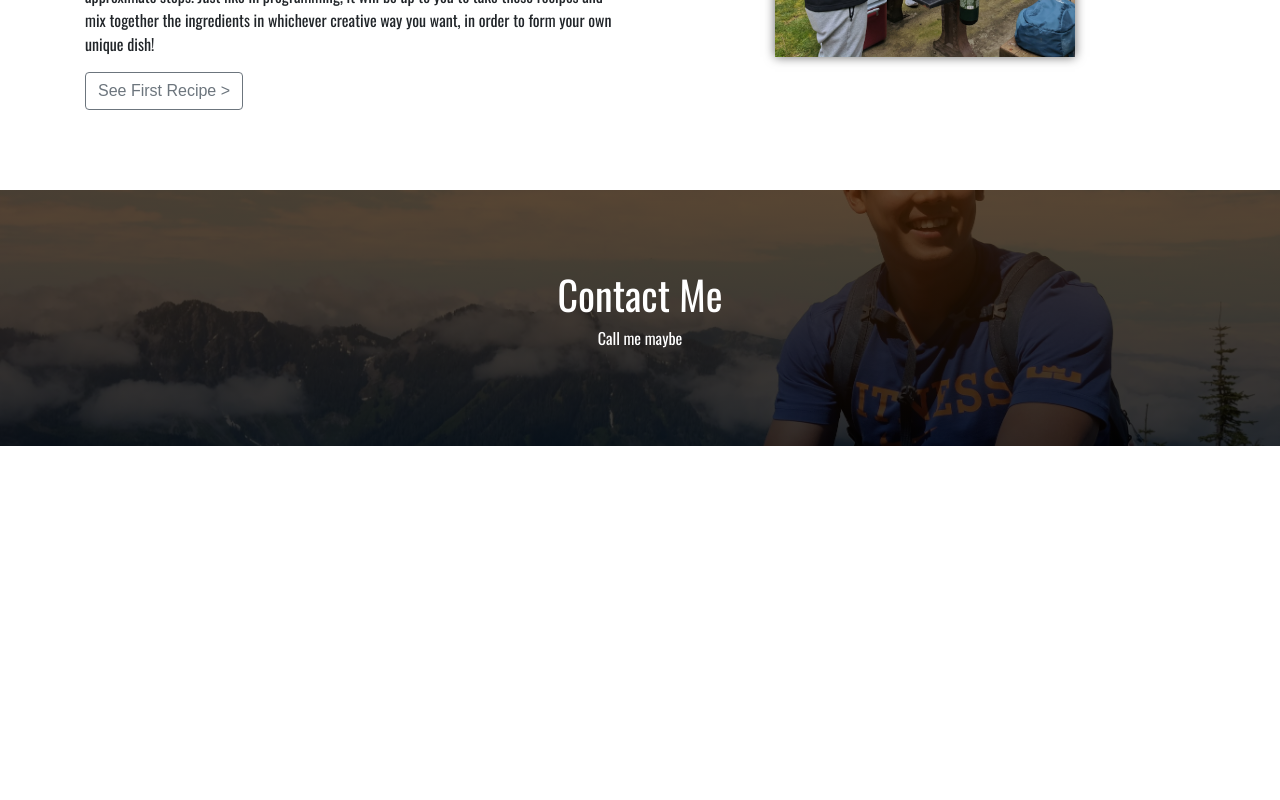
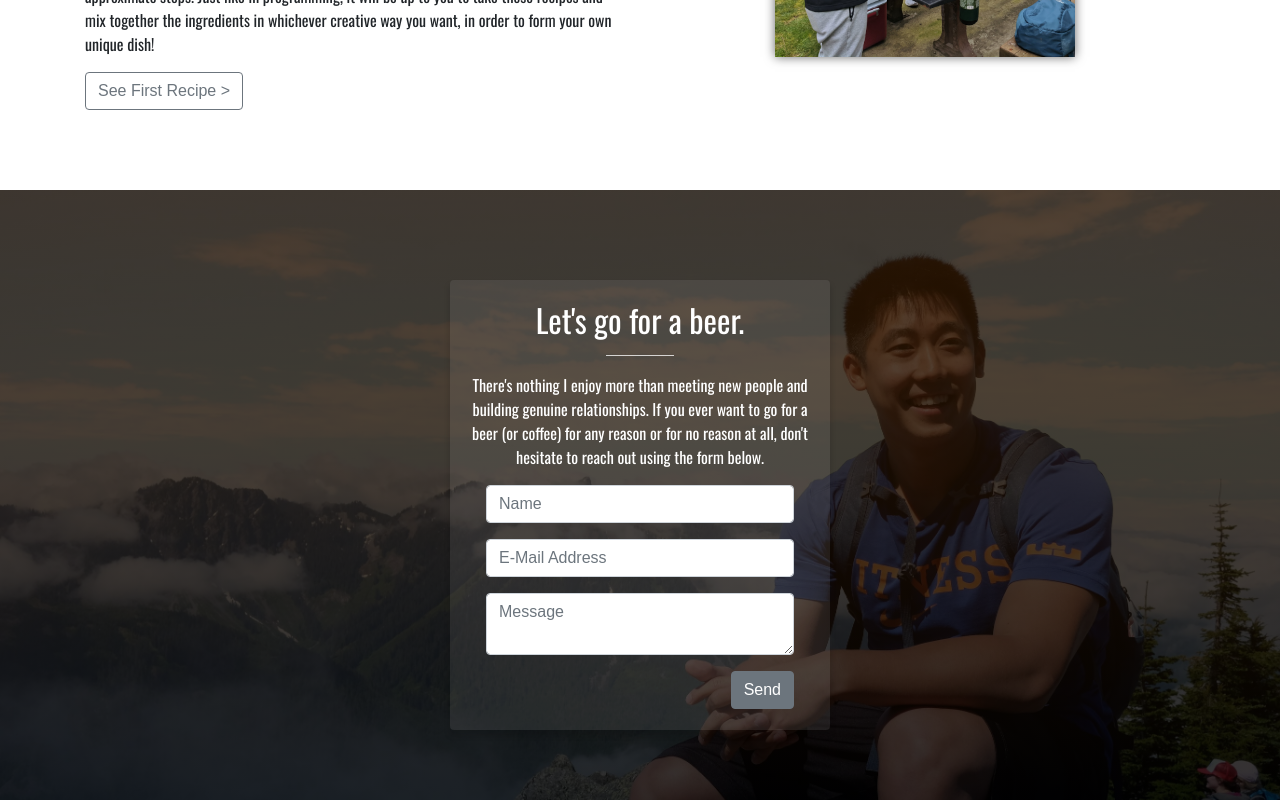
Before and after one commit to johnwu0604/personal-website-v2, a React app: page / in a window 1280 px wide. Shown: the part 3938-4738 px from the top of the page. Before the commit the page ends 4384 px from the top, so only its background shows below. Built offline with nearby package versions, Linux system fonts and the light colour scheme.

Commit message:
Finished form

```diff
--- a/src/components/contact.jsx
+++ b/src/components/contact.jsx
@@ -4,11 +4,54 @@ class Contact extends React.Component {
   render() {
     return (
         <div class="contact">
-            <div class="container">
+            {/* <div class="container">
                 <div class="row">
                     <div class="contact-header col-md-12">
                         <h1>Contact Me</h1>
                         <p>Call me maybe</p>
+                        <form action="https://formspree.io/john.wu@mail.mcgill.ca"
+                            method="POST">
+                            <input type="text" name="name"></input>
+                            <input type="email" name="_replyto"></input>
+                            <input type="submit" value="Send"></input>
+                        </form>
+                    </div>
+                </div>
+            </div> */}
+
+
+             <div class="container">
+                <div class="row" >
+                     <div class="col-lg-4 offset-lg-4 text-center" id="box">
+                      <h2>Let's go for a beer.</h2>
+                        <hr></hr>
+                        <p>There's nothing I enjoy more than meeting new people and building genuine relationships. If you ever
+                            want to go for a beer (or coffee) for any reason or for no reason at all, don't hesitate to reach out using the form below.
+                        </p>
+                        <form class="form-horizontal" action="https://formspree.io/john.wu@mail.mcgill.ca" method="POST">
+                            <fieldset>
+                                <div class="form-group">
+                                    <div class="col-md-12">
+                                        <input name="name" placeholder="Name" class="form-control" type="text"></input>
+                                    </div>
+                                </div>
+                                <div class="form-group">
+                                    <div class="col-md-12">
+                                        <input name="email" placeholder="E-Mail Address" class="form-control" type="text"></input>
+                                    </div>
+                                </div>
+                                <div class="form-group">
+                                    <div class="col-md-12 inputGroupContainer">
+                                        <textarea class="form-control" name="message" placeholder="Message"></textarea>
+                                    </div>
+                                </div>
+                                <div class="form-group">
+                                    <div class="col-md-12">
+                                        <button type="submit" class="btn btn-secondary pull-right">Send <span class="glyphicon glyphicon-send"></span></button>
+                                    </div>
+                                </div>
+                            </fieldset>
+                        </form>
                     </div>
                 </div>
             </div>
--- a/src/static/css/main.css
+++ b/src/static/css/main.css
@@ -169,6 +169,7 @@ h1, h2, h3, h4, p {
     align-items: center;
     /* Background styles */
     background-size: cover;
+    background-attachment: fixed;
     background-position: center center;
     background-repeat: no-repeat;
 }
@@ -391,14 +392,30 @@ h1, h2, h3, h4, p {
   background-repeat: no-repeat;
 }
 
-.contact-header {
-  text-align: center;
+.contact p {
+  color: #ffffff;
 }
 
-.contact-header h1 {
-color: #ffffff;
+#box{
+  border: 1px solid transparent;
+  box-shadow: rgba(0, 0, 0, 0.1) 0px 5px 5px 2px;
+  background: rgba(200, 200, 200, 0.1);
+  border-radius: 4px;
+  padding: 20px;
+  top:10px;
 }
 
-.contact-header p {
-color: #ffffff;
+.contact h2{
+  text-align:center;
+  color:#fff;
 }
+
+.contact hr {
+  margin-left: 40%;
+  margin-right: 40%;
+  display: block;
+  height: 1px;
+  border: 0;
+  border-top: 1px solid rgba(255,255,255,0.761);
+  padding: 0;
+}
```
Also changed, not shown: src/static/img/tree.jpg.
